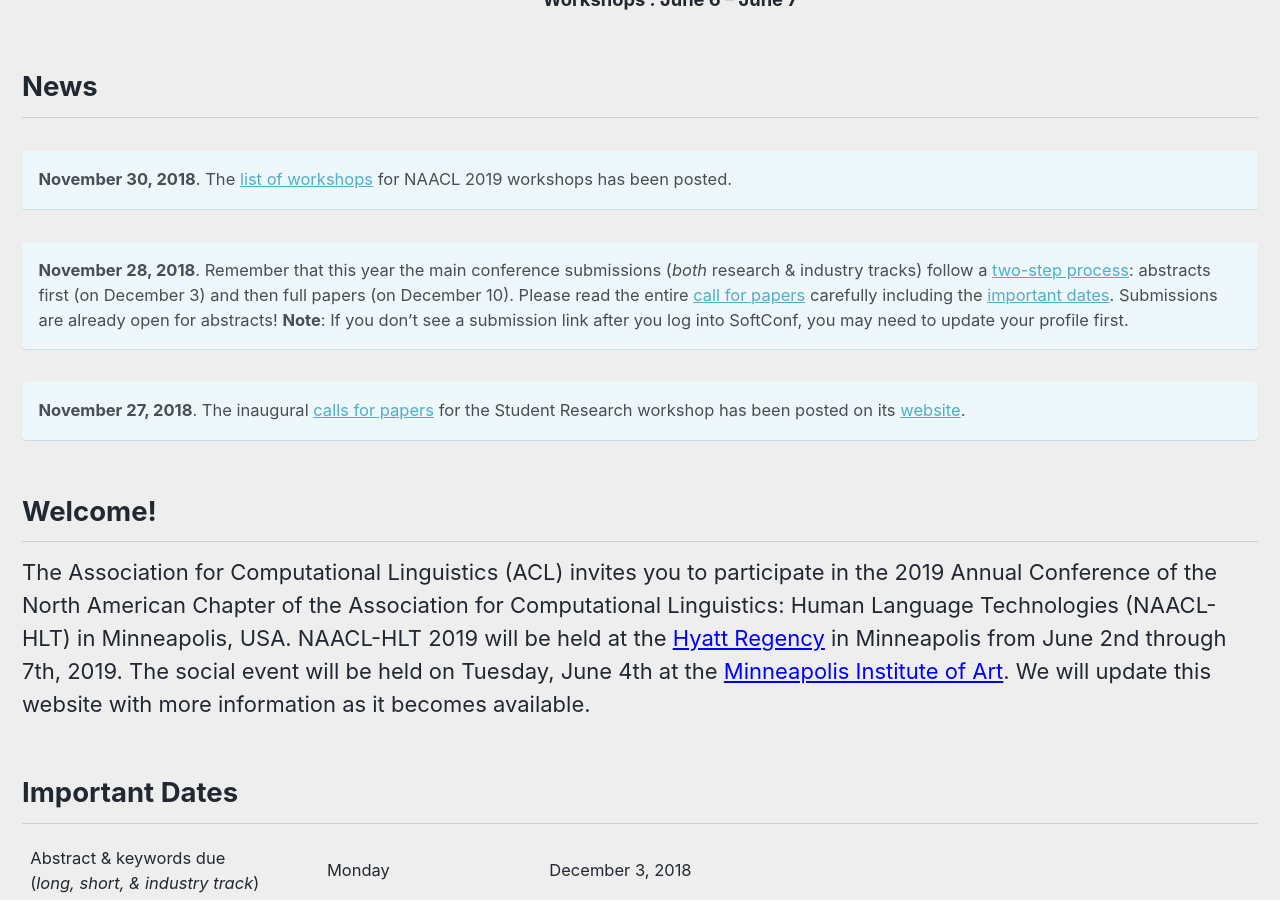
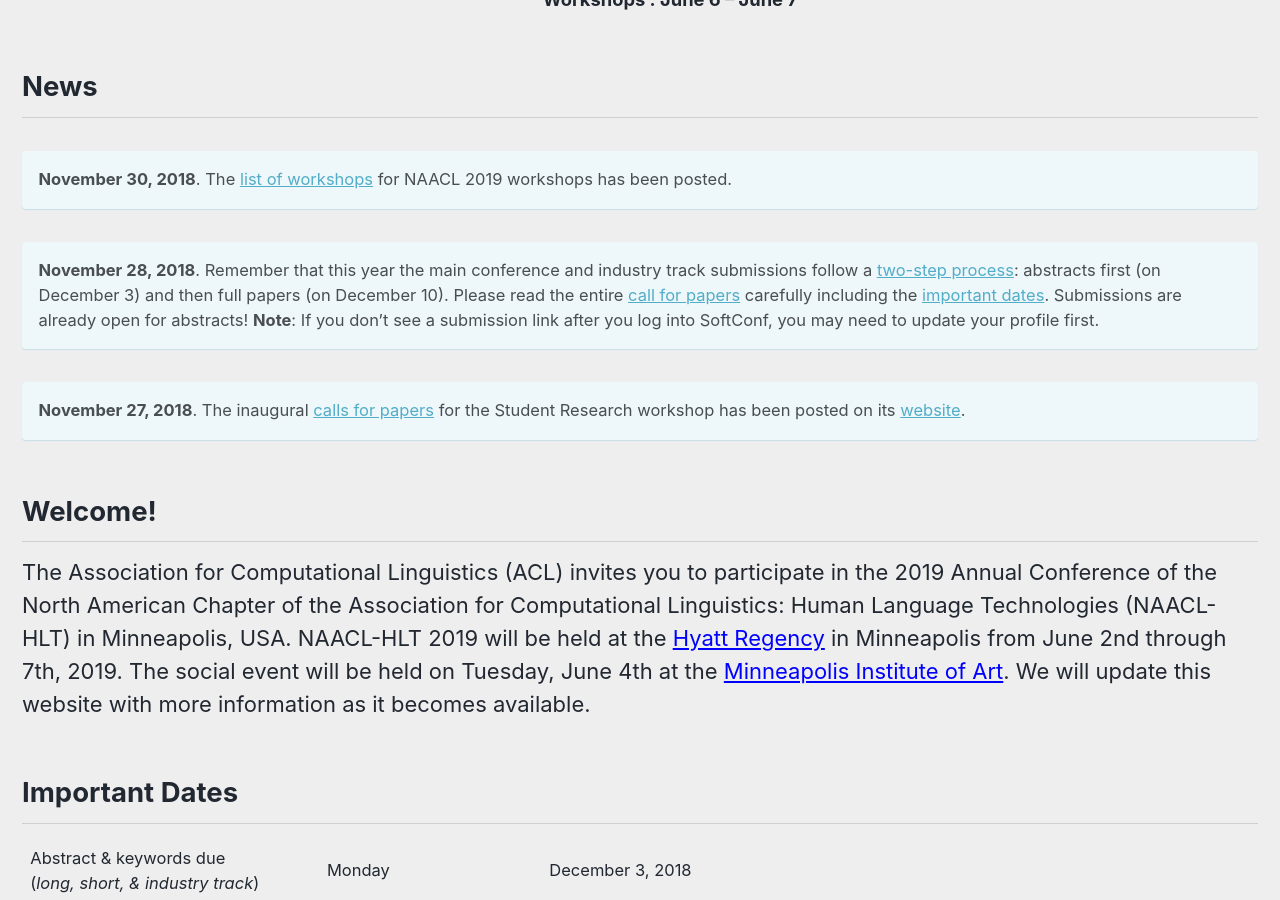
Before and after one commit to naacl-org/naacl-2021-website, a Jekyll site: the page built from _pages/home.md, in a window 1280 px wide and 900 px high, scrolled down 628 px. Built offline with Jekyll 4.4.1, drawn with Linux system fonts in a browser that asks for light colours; nearby versions of some CDN libraries.

Commit message:
wording change

```diff
--- a/_pages/home.md
+++ b/_pages/home.md
@@ -19,7 +19,7 @@
 **November 30, 2018**. The [list of workshops](/program/workshops) for NAACL 2019 workshops has been posted.
 {: .notice--info}
 
-**November 28, 2018**. Remember that this year the main conference submissions (*both* research &amp; industry tracks) follow a [two-step process](calls/papers/#submission-types-and-requirements): abstracts first (on December 3) and then full papers (on December 10). Please read the entire [call for papers](/calls/papers) carefully including the [important dates](/calls/papers/#important-dates). Submissions are already open for abstracts!
+**November 28, 2018**. Remember that this year the main conference and industry track submissions follow a [two-step process](calls/papers/#submission-types-and-requirements): abstracts first (on December 3) and then full papers (on December 10). Please read the entire [call for papers](/calls/papers) carefully including the [important dates](/calls/papers/#important-dates). Submissions are already open for abstracts!
 **Note**: If you don't see a submission link after you log into SoftConf, you may need to update your profile first.
 {: .notice--info}
 
```
